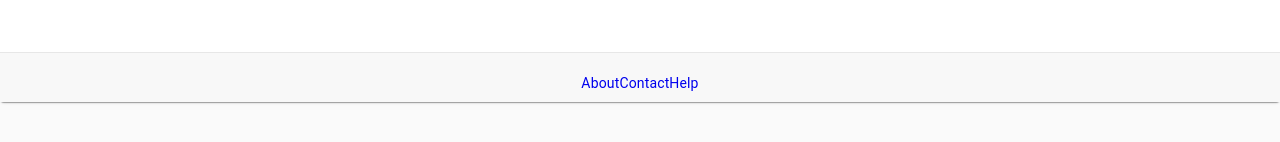
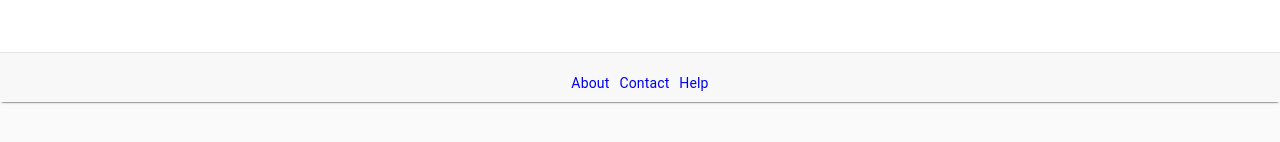
Before and after one commit to mgcarbonell/cuneiform-frontend, a React (Create React App) app: page /contact in a window 1280 px wide. Shown: the part 698-840 px from the top of the page. Built offline with nearby package versions, Linux system fonts and the light colour scheme.

Commit message:
Preparing for merge

```diff
--- a/src/App.js
+++ b/src/App.js
@@ -86,9 +86,9 @@ function App() {
           </Grid>
         </Paper>
       <Footer style={{ flex: 1, flexDirection: "row", justifyContent: "space-around" }}>
-        <Link to={'/About'}>About</Link>
-        <Link to={'/Contact'}>Contact</Link>
-        <Link to={'/Help'}>Help</Link>
+        <Link to={'/About'} style={{ padding: 5 }}>About</Link>
+        <Link to={'/Contact'} style={{ padding: 5 }}>Contact</Link>
+        <Link to={'/Help'} style={{ padding: 5 }}>Help</Link>
       </Footer>
       </ThemeProvider>
     </div>
--- a/src/components/CompleteEntry.js
+++ b/src/components/CompleteEntry.js
@@ -1,4 +1,4 @@
-import React from 'react'
+import React from 'react';
 
 const CompleteEntry = (props) => {
   return (
--- a/src/components/EntryList.js
+++ b/src/components/EntryList.js
@@ -1,8 +1,7 @@
 import React, { useEffect, useState } from 'react';
 import { Link } from 'react-router-dom';
-import { Button, Grid, Paper } from '@material-ui/core';
+import { Button, Grid, Paper, Divider, Typography } from '@material-ui/core';
 import EntryModel from '../models/entry';
-// import Entry from '../pages/Entry';
 
 const EntryList = (props) => {
 
@@ -27,9 +26,16 @@ const EntryList = (props) => {
           paddingBottom: 20
           }}
           >
-            <h3 key={entry.id}>{entry.title}</h3>
-            <h5>By {entry.userId}</h5>
-            <p>{entry.body.split(' ').splice(0, 100).join(' ')}...</p>
+            <Typography component="h3" variant="h6" key={entry.id}>
+              {entry.title}
+            </Typography>
+            <Typography component="h5" variant="h6" key={entry.userId}>
+              By {entry.userId}
+            </Typography>
+            <Divider variant="middle" />
+            <Typography component="p" variant="body1" style={{ textAlign: "justify" }}>
+              {entry.body.split(' ').splice(0, 100).join(' ')}...
+            </Typography>
             <Link to={`/entry/${entry.id}`}>
               <Button color="primary" variant="contained">
                 Read more
@@ -37,7 +43,7 @@ const EntryList = (props) => {
             </Link>
           </Paper>
         </Grid>
-      )).reverse()}
+      ))}
     </>
   )
 
--- a/src/components/Footer.js
+++ b/src/components/Footer.js
@@ -25,7 +25,7 @@ function Footer({ children }) {
       <div>
           <div style={fixed} />
           <div style={style}>
-            <Grid item style={{ flex: 1, justifyContent: "space-between" }}>
+            <Grid item>
               { children }
             </Grid>
           </div>
--- a/src/components/NewEntryDialog.js
+++ b/src/components/NewEntryDialog.js
@@ -1,23 +1,17 @@
 import React from 'react';
-// import Button from '@material-ui/core/Button';
 import {
               Dialog,
               DialogTitle,
               DialogContent,
               Typography,
               IconButton,
-              // makeStyles
             } from '@material-ui/core';
 import CloseIcon from '@material-ui/icons/Close'
 
-// const useStyles = makeStyles(theme => ({
-
-// }))
 
 const NewEntryDialog = (props) => {
 
   const { title, children, openDialog, setOpenDialog } = props;
-  // const classes = useStyles()
 
   return (
     <Dialog open={ openDialog } >
--- a/src/pages/Contact.js
+++ b/src/pages/Contact.js
@@ -1,15 +1,19 @@
 import React from 'react';
+import Grid from '@material-ui/core/Grid'
 
 const Contact = () => {
   return (
     <div>
+      <Grid style={{ flexGrow: 1 }}>
         <h2>Contact</h2>
+          <Grid style={{ justifyContent: "flex-start" }}>
             <p>Love our site? Hate it? Want to reach out and say what's up? All of the above?</p>
             <p>Go away. We're Software Engineers not extroverts.</p>
             <p> Just kidding, hit us up!</p>
             <p>Devin Blair <a href="https://www.linkedin.com/in/devin-blair/">LinkedIn</a>, <a href="https://github.com/dcblair">GitHub</a></p>
             <p>Mario Carbonell <a href="https://www.linkedin.com/in/mgcarbonell/">LinkedIn</a>, <a href="https://github.com/mgcarbonell">GitHub</a>, <a href="https://twitter.com/mgcarbonell1">Twitter</a></p>
-
+          </Grid>
+      </Grid>
     </div>
   );
 }
```
Also changed, not shown: 1 other file (tests, documents, lock files or other folders). Lines whose indentation alone changed are shown as unchanged.
